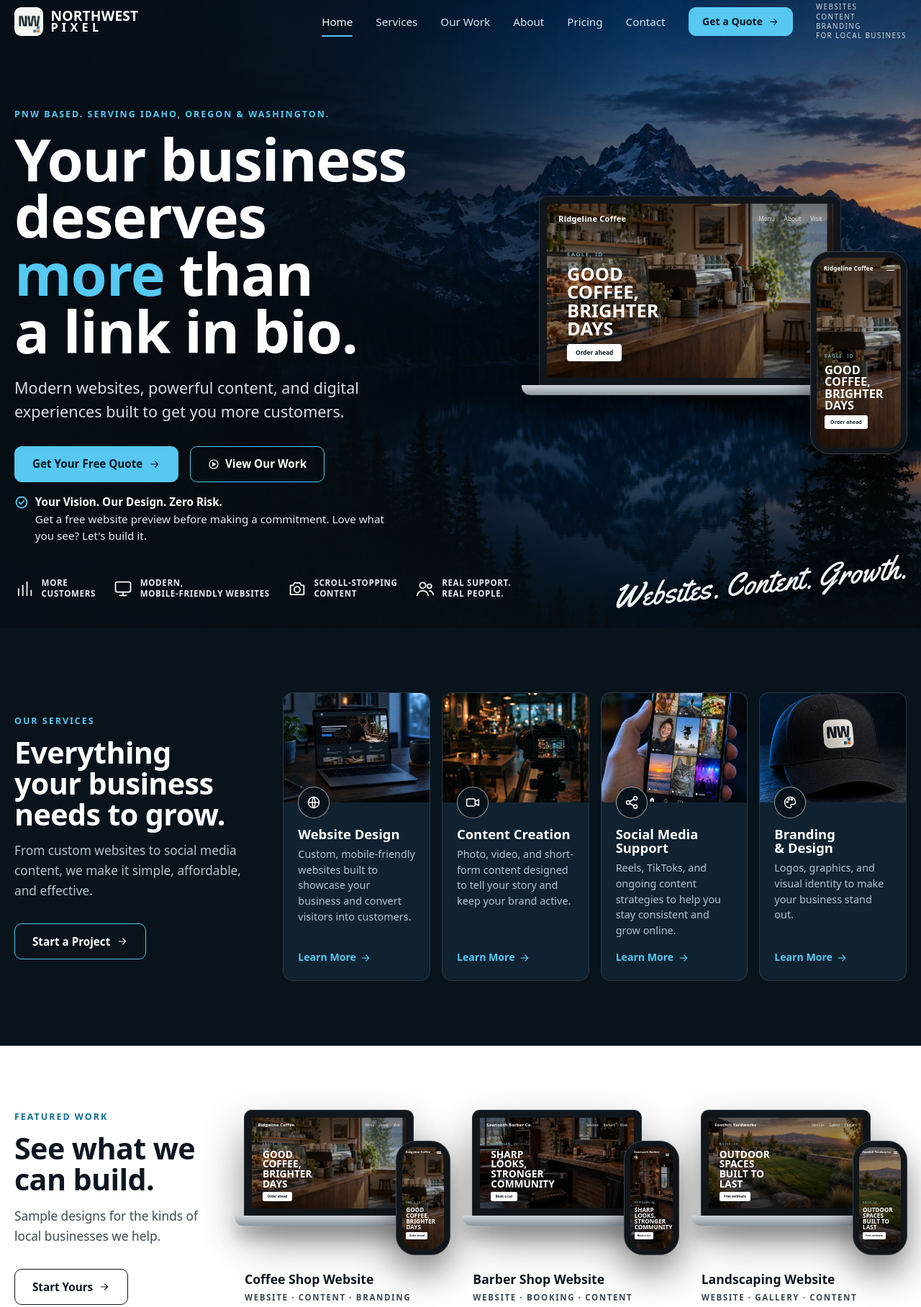
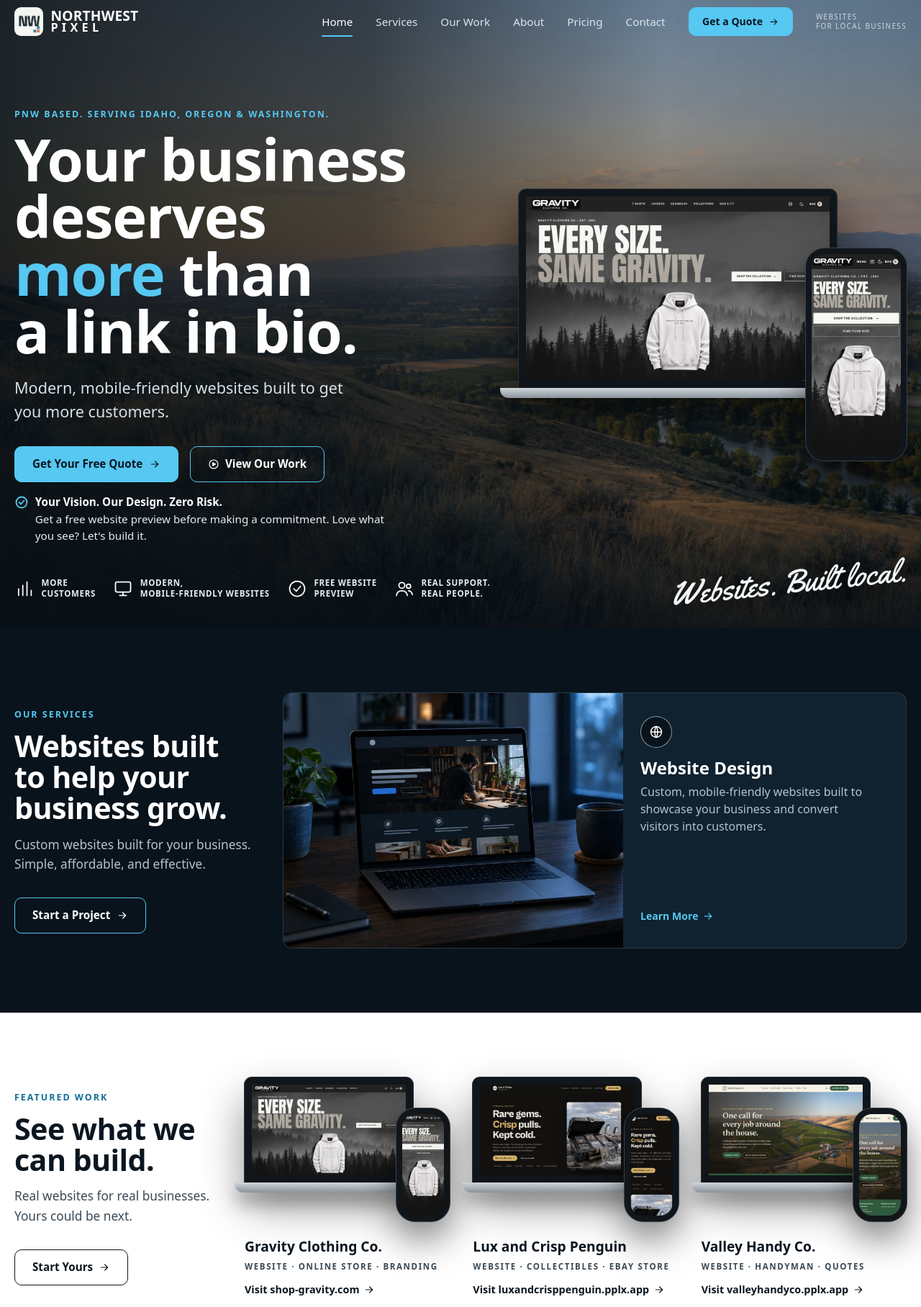
Before and after one commit to bigjav79/northwest-pixel, a plain HTML site: page index.html in a window 1280 px wide. Shown: the part 12-1828 px from the top of the page at 72% size. Drawn offline with Linux system fonts and the light colour scheme; a web font is replaced by a local one.

Commit message:
Original design with real featured work, local imagery and website-only services
Co-authored-by: Perplexity <noreply@perplexity.ai>

```diff
--- a/index.html
+++ b/index.html
@@ -4,8 +4,8 @@
 <script>if(location.protocol==="http:"&&/northwest-pixel\.com$/.test(location.hostname)){location.replace("https://northwest-pixel.com"+location.pathname+location.search+location.hash)}</script>
 <meta charset="utf-8">
 <meta name="viewport" content="width=device-width, initial-scale=1">
-<title>Northwest Pixel | Websites, Content &amp; Branding for Local Business</title>
-<meta name="description" content="Northwest Pixel builds modern websites, content and branding for small businesses across Idaho, Oregon and Washington. Website packages from $500 to $1,000.">
+<title>Northwest Pixel | Websites for Local Business</title>
+<meta name="description" content="Northwest Pixel builds modern websites for small businesses across Idaho, Oregon and Washington. Website packages from $500 to $1,000.">
 <meta property="og:title" content="Northwest Pixel | Websites for PNW small businesses">
 <meta property="og:description" content="Your business deserves more than a link in bio. Website packages from $500.">
 <link rel="icon" href="./assets/favicon.png">
@@ -14,7 +14,7 @@
 <link rel="preconnect" href="https://fonts.googleapis.com">
 <link rel="preconnect" href="https://fonts.gstatic.com" crossorigin>
 <link href="https://fonts.googleapis.com/css2?family=Yellowtail&display=swap" rel="stylesheet">
-<link rel="stylesheet" href="./style.css?v=1793676479">
+<link rel="stylesheet" href="./style.css?v=1794526350">
 </head>
 <body>
 <a class="skip" href="#main">Skip to content</a>
@@ -67,7 +67,7 @@
       </ul>
     </nav>
     <a href="#quote" class="btn btn-sm nav-cta">Get a Quote <svg class="ico"><use href="#i-arrow"/></svg></a>
-    <p class="nav-tag" aria-hidden="true">Websites<br>Content<br>Branding<br>for local business</p>
+    <p class="nav-tag" aria-hidden="true">Websites<br>for local business</p>
     <button class="nav-toggle" aria-label="Open menu" aria-expanded="false" aria-controls="navMenu"><span></span><span></span></button>
   </div>
 </header>
@@ -80,7 +80,7 @@
       <div class="hero-copy">
         <p class="eyebrow">PNW based. Serving Idaho, Oregon &amp; Washington.</p>
         <h1>Your business deserves <span class="hl">more</span> than a link in bio.</h1>
-        <p class="lede">Modern websites, powerful content, and digital experiences built to get you more customers.</p>
+        <p class="lede">Modern, mobile-friendly websites built to get you more customers.</p>
         <div class="hero-cta">
           <a href="#quote" class="btn">Get Your Free Quote <svg class="ico"><use href="#i-arrow"/></svg></a>
           <a href="#work" class="btn btn-ghost"><svg class="ico"><use href="#i-play"/></svg> View Our Work</a>
@@ -88,15 +88,15 @@
         <p class="free-note"><svg class="ico"><use href="#i-check"/></svg><span><b>Your Vision. Our Design. Zero Risk.</b> Get a free website preview before making a commitment. Love what you see? Let's build it.</span></p>
       </div>
       <div class="hero-dev" aria-hidden="true">
-        <div class="dev dev-coffee dev-big" role="img" aria-label="Ridgeline Coffee concept website on a laptop and phone"><div class="lap"><div class="lap-scr"><div class="ms" style="--img:url(./assets/coffee.jpg)"><div class="ms-nav"><b>Ridgeline Coffee</b><span>Menu</span><span>About</span><span>Visit</span></div><div class="ms-hero"><small>Eagle, ID</small><strong>Good coffee, brighter days</strong><em>Order ahead</em></div></div></div><div class="lap-base"></div></div><div class="ph"><div class="ph-scr"><div class="ms m" style="--img:url(./assets/coffee.jpg)"><div class="ms-nav"><b>Ridgeline Coffee</b><i></i></div><div class="ms-hero"><small>Eagle, ID</small><strong>Good coffee, brighter days</strong><em>Order ahead</em></div></div></div></div></div>
+        <div class="dev dev-big" role="img" aria-label="Gravity Clothing Co. website on a laptop and phone"><div class="lap"><div class="lap-scr"><img class="real" src="./assets/gravity.jpg" alt="" loading="lazy"></div><div class="lap-base"></div></div><div class="ph"><div class="ph-scr"><img class="real" src="./assets/gravity-m.jpg" alt="" loading="lazy"></div></div></div>
       </div>
       <ul class="hero-pts">
         <li><svg class="ico"><use href="#i-bars"/></svg><span>More<br>customers</span></li>
         <li><svg class="ico"><use href="#i-monitor"/></svg><span>Modern,<br>mobile-friendly websites</span></li>
-        <li><svg class="ico"><use href="#i-camera"/></svg><span>Scroll-stopping<br>content</span></li>
+        <li><svg class="ico"><use href="#i-check"/></svg><span>Free website<br>preview</span></li>
         <li><svg class="ico"><use href="#i-users"/></svg><span>Real support.<br>Real people.</span></li>
       </ul>
-      <p class="script hero-script" aria-hidden="true">Websites. Content. Growth.</p>
+      <p class="script hero-script" aria-hidden="true">Websites. Built local.</p>
     </div>
   </section>
 
@@ -105,38 +105,17 @@
     <div class="wrap svc-in">
       <div class="svc-head">
         <p class="eyebrow">Our services</p>
-        <h2>Everything your business needs to grow.</h2>
-        <p class="muted">From custom websites to social media content, we make it simple, affordable, and effective.</p>
+        <h2>Websites built to help your business grow.</h2>
+        <p class="muted">Custom websites built for your business. Simple, affordable, and effective.</p>
         <a href="#quote" class="btn btn-ghost">Start a Project <svg class="ico"><use href="#i-arrow"/></svg></a>
       </div>
-      <div class="svc-grid">
+      <div class="svc-grid one">
         <article class="svc">
           <div class="svc-img"><img src="./assets/svc-web.jpg" alt="Laptop on a desk showing a small business website" loading="lazy" width="800" height="600"></div>
           <span class="svc-ico"><svg class="ico"><use href="#i-globe"/></svg></span>
           <h3>Website Design</h3>
           <p>Custom, mobile-friendly websites built to showcase your business and convert visitors into customers.</p>
           <a href="#quote" data-svc="Website design">Learn More <svg class="ico"><use href="#i-arrow"/></svg></a>
-        </article>
-        <article class="svc">
-          <div class="svc-img"><img src="./assets/svc-content.jpg" alt="Camera on a tripod filming inside a coffee shop" loading="lazy" width="800" height="600"></div>
-          <span class="svc-ico"><svg class="ico"><use href="#i-video"/></svg></span>
-          <h3>Content Creation</h3>
-          <p>Photo, video, and short-form content designed to tell your story and keep your brand active.</p>
-          <a href="#quote" data-svc="Content creation">Learn More <svg class="ico"><use href="#i-arrow"/></svg></a>
-        </article>
-        <article class="svc">
-          <div class="svc-img"><img src="./assets/svc-social.jpg" alt="Hand holding a phone showing a grid of short videos" loading="lazy" width="800" height="600"></div>
-          <span class="svc-ico"><svg class="ico"><use href="#i-share"/></svg></span>
-          <h3>Social Media Support</h3>
-          <p>Reels, TikToks, and ongoing content strategies to help you stay consistent and grow online.</p>
-          <a href="#quote" data-svc="Social media support">Learn More <svg class="ico"><use href="#i-arrow"/></svg></a>
-        </article>
-        <article class="svc">
-          <div class="svc-img"><img src="./assets/svc-brand.jpg" alt="Black cap with the Northwest Pixel logo" loading="lazy" width="800" height="600"></div>
-          <span class="svc-ico"><svg class="ico"><use href="#i-palette"/></svg></span>
-          <h3>Branding &amp; Design</h3>
-          <p>Logos, graphics, and visual identity to make your business stand out.</p>
-          <a href="#quote" data-svc="Branding and design">Learn More <svg class="ico"><use href="#i-arrow"/></svg></a>
         </article>
       </div>
     </div>
@@ -148,13 +127,13 @@
       <div class="work-head">
         <p class="eyebrow">Featured work</p>
         <h2>See what we can build.</h2>
-        <p class="muted">Sample designs for the kinds of local businesses we help.</p>
+        <p class="muted">Real websites for real businesses. Yours could be next.</p>
         <a href="#quote" class="btn btn-line">Start Yours <svg class="ico"><use href="#i-arrow"/></svg></a>
       </div>
       <div class="work-grid">
-        <figure class="work"><div class="dev dev-coffee" role="img" aria-label="Ridgeline Coffee concept website on a laptop and phone"><div class="lap"><div class="lap-scr"><div class="ms" style="--img:url(./assets/coffee.jpg)"><div class="ms-nav"><b>Ridgeline Coffee</b><span>Menu</span><span>About</span><span>Visit</span></div><div class="ms-hero"><small>Eagle, ID</small><strong>Good coffee, brighter days</strong><em>Order ahead</em></div></div></div><div class="lap-base"></div></div><div class="ph"><div class="ph-scr"><div class="ms m" style="--img:url(./assets/coffee.jpg)"><div class="ms-nav"><b>Ridgeline Coffee</b><i></i></div><div class="ms-hero"><small>Eagle, ID</small><strong>Good coffee, brighter days</strong><em>Order ahead</em></div></div></div></div></div><figcaption><b>Coffee Shop Website</b><span>Website · Content · Branding</span></figcaption></figure>
-        <figure class="work"><div class="dev dev-barber" role="img" aria-label="Sawtooth Barber Co. concept website on a laptop and phone"><div class="lap"><div class="lap-scr"><div class="ms" style="--img:url(./assets/barber.jpg)"><div class="ms-nav"><b>Sawtooth Barber Co.</b><span>Services</span><span>Barbers</span><span>Book</span></div><div class="ms-hero"><small>Meridian, ID</small><strong>Sharp looks, stronger community</strong><em>Book a cut</em></div></div></div><div class="lap-base"></div></div><div class="ph"><div class="ph-scr"><div class="ms m" style="--img:url(./assets/barber.jpg)"><div class="ms-nav"><b>Sawtooth Barber Co.</b><i></i></div><div class="ms-hero"><small>Meridian, ID</small><strong>Sharp looks, stronger community</strong><em>Book a cut</em></div></div></div></div></div><figcaption><b>Barber Shop Website</b><span>Website · Booking · Content</span></figcaption></figure>
-        <figure class="work"><div class="dev dev-land" role="img" aria-label="Foothill Yardworks concept website on a laptop and phone"><div class="lap"><div class="lap-scr"><div class="ms" style="--img:url(./assets/landscape.jpg)"><div class="ms-nav"><b>Foothill Yardworks</b><span>Services</span><span>Gallery</span><span>Contact</span></div><div class="ms-hero"><small>Boise, ID</small><strong>Outdoor spaces built to last</strong><em>Free estimate</em></div></div></div><div class="lap-base"></div></div><div class="ph"><div class="ph-scr"><div class="ms m" style="--img:url(./assets/landscape.jpg)"><div class="ms-nav"><b>Foothill Yardworks</b><i></i></div><div class="ms-hero"><small>Boise, ID</small><strong>Outdoor spaces built to last</strong><em>Free estimate</em></div></div></div></div></div><figcaption><b>Landscaping Website</b><span>Website · Gallery · Content</span></figcaption></figure>
+        <a class="work" href="https://shop-gravity.com" target="_blank" rel="noopener"><div class="dev" role="img" aria-label="Gravity Clothing Co. website on a laptop and phone"><div class="lap"><div class="lap-scr"><img class="real" src="./assets/gravity.jpg" alt="" loading="lazy"></div><div class="lap-base"></div></div><div class="ph"><div class="ph-scr"><img class="real" src="./assets/gravity-m.jpg" alt="" loading="lazy"></div></div></div><span class="work-cap"><b>Gravity Clothing Co.</b><span>Website · Online store · Branding</span><em>Visit shop-gravity.com <svg class="ico"><use href="#i-arrow"/></svg></em></span></a>
+        <a class="work" href="https://luxandcrisppenguin.pplx.app/" target="_blank" rel="noopener"><div class="dev" role="img" aria-label="Lux and Crisp Penguin website on a laptop and phone"><div class="lap"><div class="lap-scr"><img class="real" src="./assets/luxcrisp.jpg" alt="" loading="lazy"></div><div class="lap-base"></div></div><div class="ph"><div class="ph-scr"><img class="real" src="./assets/luxcrisp-m.jpg" alt="" loading="lazy"></div></div></div><span class="work-cap"><b>Lux and Crisp Penguin</b><span>Website · Collectibles · eBay store</span><em>Visit luxandcrisppenguin.pplx.app <svg class="ico"><use href="#i-arrow"/></svg></em></span></a>
+        <a class="work" href="https://valleyhandyco.pplx.app/" target="_blank" rel="noopener"><div class="dev" role="img" aria-label="Valley Handy Co. website on a laptop and phone"><div class="lap"><div class="lap-scr"><img class="real" src="./assets/valleyhandy.jpg" alt="" loading="lazy"></div><div class="lap-base"></div></div><div class="ph"><div class="ph-scr"><img class="real" src="./assets/valleyhandy-m.jpg" alt="" loading="lazy"></div></div></div><span class="work-cap"><b>Valley Handy Co.</b><span>Website · Handyman · Quotes</span><em>Visit valleyhandyco.pplx.app <svg class="ico"><use href="#i-arrow"/></svg></em></span></a>
       </div>
     </div>
   </section>
@@ -222,7 +201,7 @@
         <button class="btn btn-line" id="storyBtn" aria-expanded="false" aria-controls="story">Our Story <svg class="ico"><use href="#i-arrow"/></svg></button>
       </div>
       <div class="founders solo">
-        <figure class="fdr"><img src="./assets/javi-plaid.jpg?v=2" alt="Javi Gutierrez, CEO and founder of Northwest Pixel, in the Northwest Pixel office" width="720" height="900" loading="lazy" decoding="async"><figcaption><b>Javi Gutierrez</b><span>CEO &amp; Founder</span></figcaption></figure>
+        <figure class="fdr"><img src="./assets/javi-natural.jpg" alt="Javi Gutierrez, CEO and founder of Northwest Pixel, in his office" width="720" height="1080" loading="lazy" decoding="async"><figcaption><b>Javi Gutierrez</b><span>CEO &amp; Founder</span></figcaption></figure>
       </div>
       <ul class="vals">
         <li><svg class="ico"><use href="#i-pin"/></svg>Based in the PNW</li>
@@ -282,7 +261,6 @@
           <div class="est-bar"><span id="estFill"></span></div>
           <div class="est-scale"><span>$500</span><span>$1,000</span></div>
         </div>
-        <p class="est-note">Content creation, social media, and branding are quoted separately based on what you need.</p>
       </div>
       <form class="quote-form" id="quoteForm" novalidate>
         <div class="row2">
@@ -315,15 +293,6 @@
           </div>
         </fieldset>
 
-        <fieldset>
-          <legend>Also interested in? <em>(optional)</em></legend>
-          <div class="chips">
-            <label class="chip"><input type="checkbox" name="svc" value="Content creation"><span>Content creation</span></label>
-            <label class="chip"><input type="checkbox" name="svc" value="Social media support"><span>Social media support</span></label>
-            <label class="chip"><input type="checkbox" name="svc" value="Branding and design"><span>Branding &amp; design</span></label>
-          </div>
-        </fieldset>
-
         <label><span>Anything else? <em>(optional)</em></span><textarea name="notes" rows="3" placeholder="What do you sell, and what do you want customers to do on your site?"></textarea></label>
 
         <input type="text" name="_honey" class="hp" tabindex="-1" autocomplete="off" aria-hidden="true">
@@ -348,6 +317,6 @@
   <div class="wrap foot-base"><span>© <span id="yr"></span> Northwest Pixel</span><span class="foot-credit">Designed &amp; built in-house by <b>Northwest Pixel</b> · Like this site? <a href="#quote">Get your free preview</a></span></div>
 </footer>
 
-<script src="./app.js?v=1793676479"></script>
+<script src="./app.js?v=1794526350"></script>
 </body>
 </html>
--- a/style.css
+++ b/style.css
@@ -357,3 +357,31 @@ legend{font-weight:600;font-size:.9rem;margin-bottom:.6rem;padding:0}
 .foot-credit b{color:#fff;font-weight:600}
 .foot-credit a{color:var(--cyan);text-decoration:none;font-weight:600}
 .foot-credit a:hover{text-decoration:underline}
+
+/* v3: real projects, local imagery, single service */
+.hero-bg{background-image:url(./assets/valley.jpg);background-position:center 60%}
+.hero-bg::after{background:linear-gradient(90deg,rgba(6,14,21,.9) 0%,rgba(6,14,21,.72) 40%,rgba(6,14,21,.3) 72%,rgba(6,14,21,.35)),linear-gradient(0deg,rgba(6,14,21,.85),transparent 40%)}
+.band-bg{background-image:url(./assets/river.jpg);background-position:center 55%}
+.lap-scr img.real,.ph-scr img.real{display:block;width:100%;height:100%;object-fit:cover;object-position:top center}
+.svc-grid.one{grid-template-columns:1fr}
+.svc-grid.one .svc{display:grid;grid-template-columns:1.2fr 1fr;grid-template-rows:auto auto 1fr auto;padding-bottom:0}
+.svc-grid.one .svc-img{grid-row:1/5;aspect-ratio:auto;min-height:300px}
+.svc-grid.one .svc-ico{margin:var(--s8) 0 0 var(--s6)}
+.svc-grid.one h3{margin:var(--s4) var(--s6) var(--s2);font-size:1.5rem}
+.svc-grid.one p{margin:0 var(--s6);font-size:1rem;max-width:36ch}
+.svc-grid.one a{margin:var(--s5) var(--s6) var(--s8)}
+.work-grid.two{grid-template-columns:repeat(2,1fr)}
+a.work{display:block;color:inherit;text-decoration:none}
+.work-cap{margin-top:var(--s5);display:flex;flex-direction:column;gap:.25rem}
+.work-cap b{font-family:var(--font-d);font-size:1.2rem}
+.work-cap>span{font-size:.72rem;letter-spacing:.14em;text-transform:uppercase;color:var(--ink-2);font-weight:700}
+.work-cap em{font-style:normal;font-weight:700;font-size:.9rem;margin-top:.4rem;display:inline-flex;align-items:center;gap:.4em;color:var(--ink)}
+.work-cap em .ico{width:16px;height:16px}
+a.work:hover .work-cap em{text-decoration:underline;text-underline-offset:3px}
+.founders.solo .fdr img{object-position:center 25%}
+@media (max-width:760px){
+  .svc-grid.one .svc{grid-template-columns:1fr;grid-template-rows:auto}
+  .svc-grid.one .svc-img{grid-row:auto;min-height:0;aspect-ratio:4/3}
+  .svc-grid.one .svc-ico{margin:-22px 0 0 var(--s5)}
+  .work-grid.two{grid-template-columns:1fr}
+}
```
Also changed, not shown: assets/gravity-m.jpg (added), assets/gravity.jpg (added), assets/javi-natural.jpg (added), assets/luxcrisp-m.jpg (added), assets/luxcrisp.jpg (added), assets/river.jpg (added), assets/valley.jpg (added), assets/valleyhandy-m.jpg (added), assets/valleyhandy.jpg (added).
